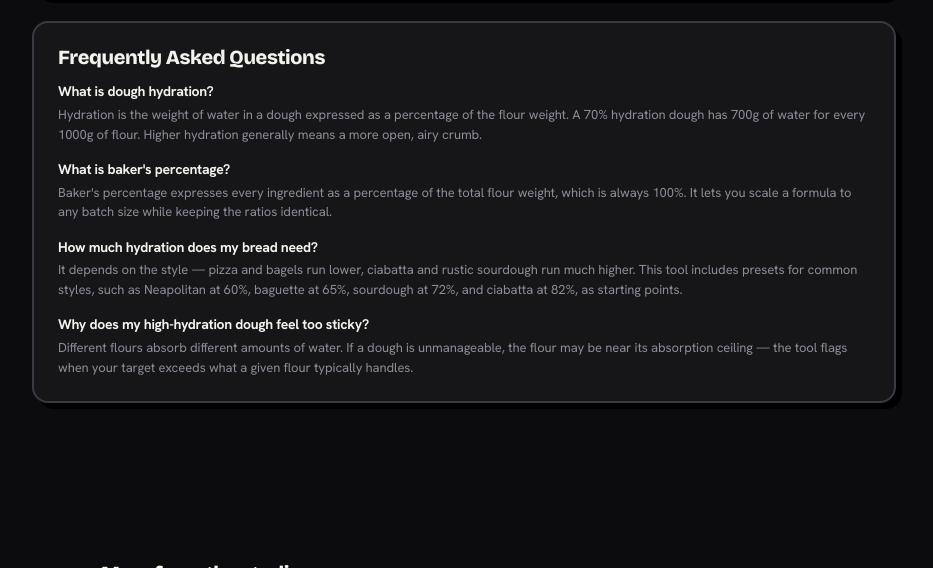
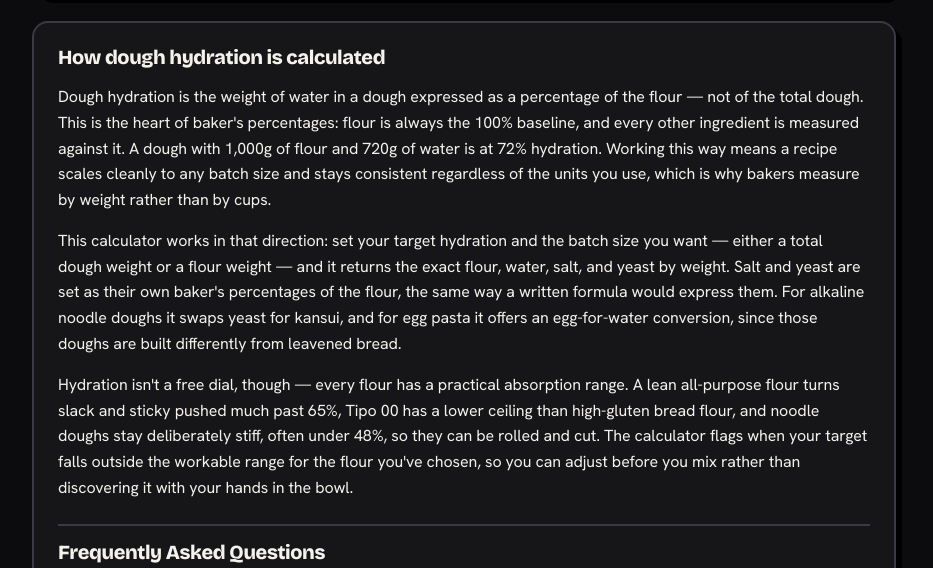
Before and after one commit to builtbyjoshstudio-cyber/tools, a plain HTML site: page dough-hydration-calculator/index.html in a window 1280 px wide. Shown: the part 1579-2147 px from the top of the page, without its empty margins (176-1109 px from the left). Drawn offline with nearby package versions, Linux system fonts and the light colour scheme.

Commit message:
add explanatory body prose section to dough hydration calculator

```diff
--- a/dough-hydration-calculator/index.html
+++ b/dough-hydration-calculator/index.html
@@ -294,7 +294,12 @@
 
   <!-- Explanatory Prose & FAQ Section -->
   <div class="glass" style="margin-bottom: 24px; padding: 24px; text-align: left;">
-    <h2 style="font-family: var(--font-display); font-weight: 800; font-size: 20px; letter-spacing: -0.02em; margin-top: 0; margin-bottom: 16px;">Frequently Asked Questions</h2>
+    <h2 style="font-family: var(--font-display); font-weight: 800; font-size: 20px; letter-spacing: -0.02em; margin-top: 0; margin-bottom: 12px;">How dough hydration is calculated</h2>
+    <p style="margin-bottom: 12px; line-height: 1.6; color: var(--ink);">Dough hydration is the weight of water in a dough expressed as a percentage of the flour — not of the total dough. This is the heart of baker's percentages: flour is always the 100% baseline, and every other ingredient is measured against it. A dough with 1,000g of flour and 720g of water is at 72% hydration. Working this way means a recipe scales cleanly to any batch size and stays consistent regardless of the units you use, which is why bakers measure by weight rather than by cups.</p>
+    <p style="margin-bottom: 12px; line-height: 1.6; color: var(--ink);">This calculator works in that direction: set your target hydration and the batch size you want — either a total dough weight or a flour weight — and it returns the exact flour, water, salt, and yeast by weight. Salt and yeast are set as their own baker's percentages of the flour, the same way a written formula would express them. For alkaline noodle doughs it swaps yeast for kansui, and for egg pasta it offers an egg-for-water conversion, since those doughs are built differently from leavened bread.</p>
+    <p style="margin-bottom: 24px; line-height: 1.6; color: var(--ink);">Hydration isn't a free dial, though — every flour has a practical absorption range. A lean all-purpose flour turns slack and sticky pushed much past 65%, Tipo 00 has a lower ceiling than high-gluten bread flour, and noodle doughs stay deliberately stiff, often under 48%, so they can be rolled and cut. The calculator flags when your target falls outside the workable range for the flour you've chosen, so you can adjust before you mix rather than discovering it with your hands in the bowl.</p>
+
+    <h2 style="font-family: var(--font-display); font-weight: 800; font-size: 20px; letter-spacing: -0.02em; margin-top: 0; margin-bottom: 16px; padding-top: 16px; border-top: 2px solid var(--line-2);">Frequently Asked Questions</h2>
     <div style="display: flex; flex-direction: column; gap: 18px;">
       <div>
         <h4 style="font-family: var(--font-ui); font-weight: 700; font-size: 14px; margin: 0 0 6px; color: var(--ink);">What is dough hydration?</h4>
```
